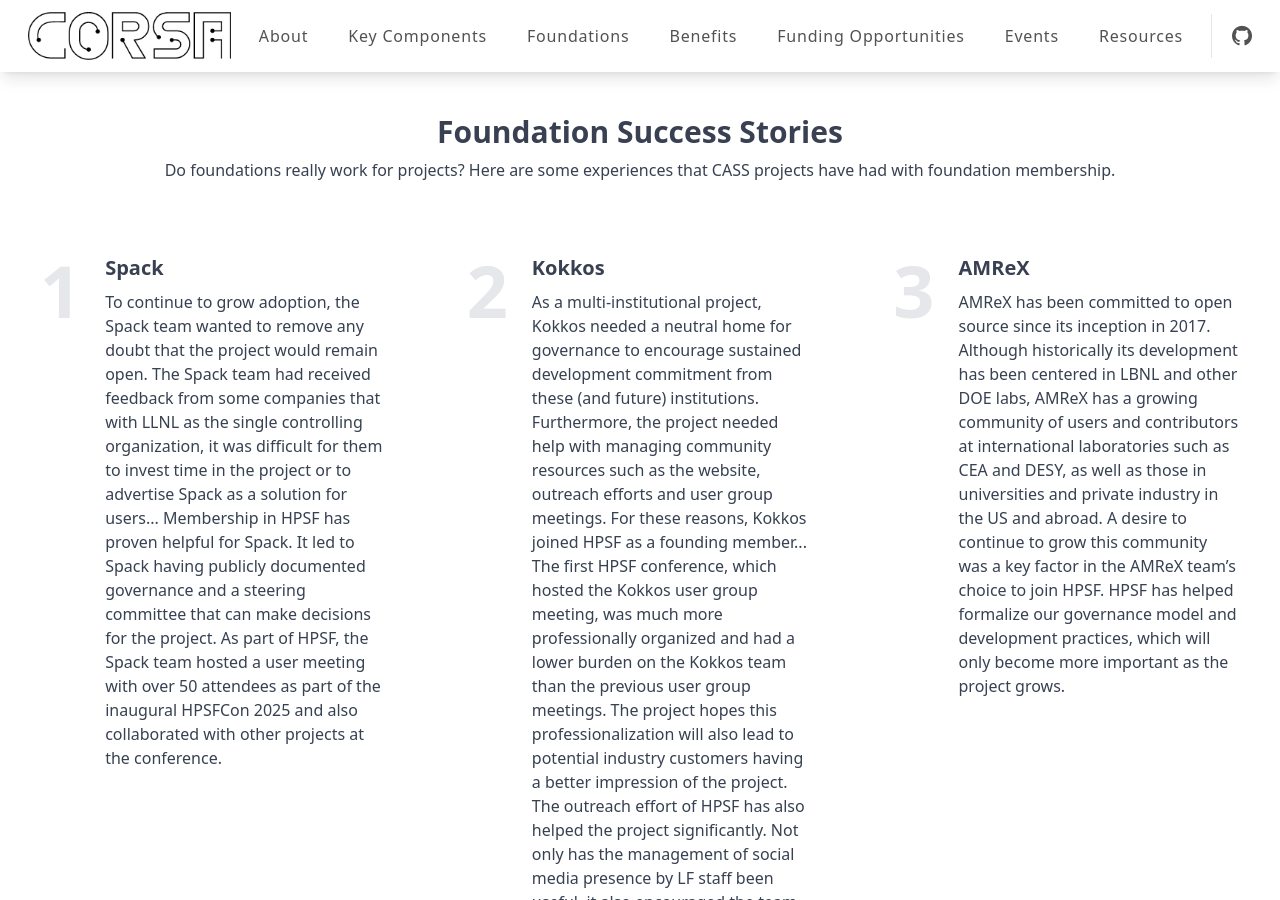
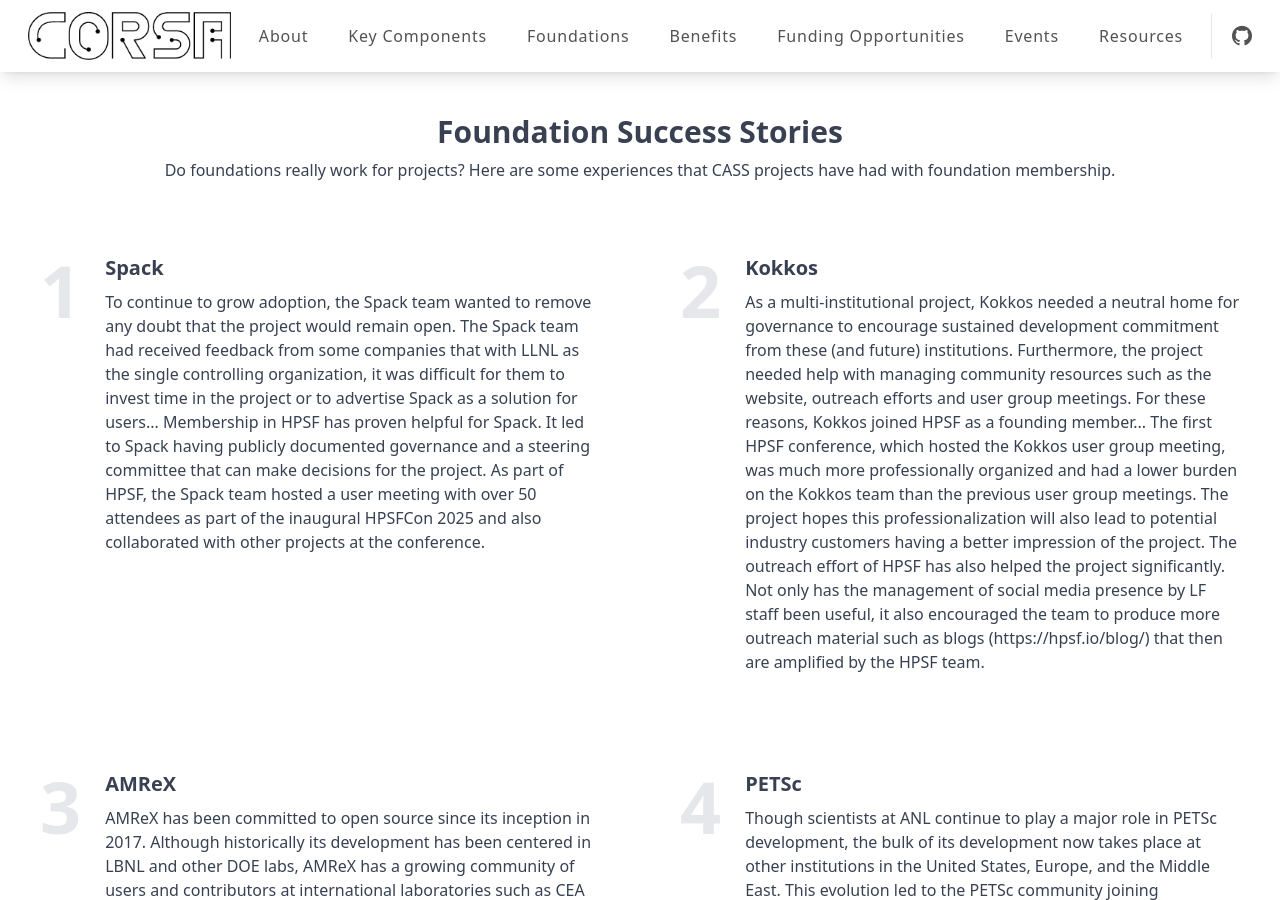
Before and after one commit to corsa-center/corsa-center.github.io, a Jekyll site: the page built from docs/index.html, in a window 1280 px wide and 900 px high, scrolled down 3525 px. Built offline with Jekyll 4.4.1, drawn with Linux system fonts in a browser that asks for light colours; nearby versions of some CDN libraries.

Commit message:
Update success-stories.html to reduce columns to 2

```diff
--- a/docs/_includes/home-sections/success-stories.html
+++ b/docs/_includes/home-sections/success-stories.html
@@ -5,7 +5,7 @@
         <p>{{ page.success_stories_subtext }}</p>
       </div>
 
-      <div class="grid grid-cols-1 lg:grid-cols-3 gap-8">
+      <div class="grid grid-cols-1 lg:grid-cols-2 gap-8">
 
         {% assign n = 0 %}
         {% for story in page.success_stories %}
```
